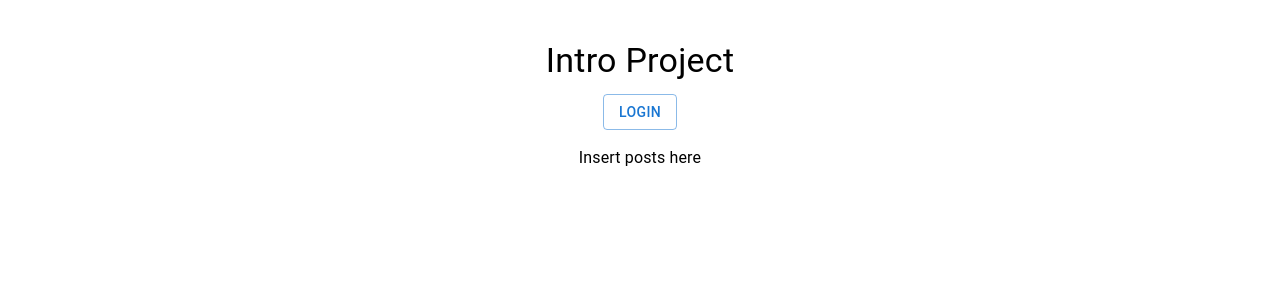
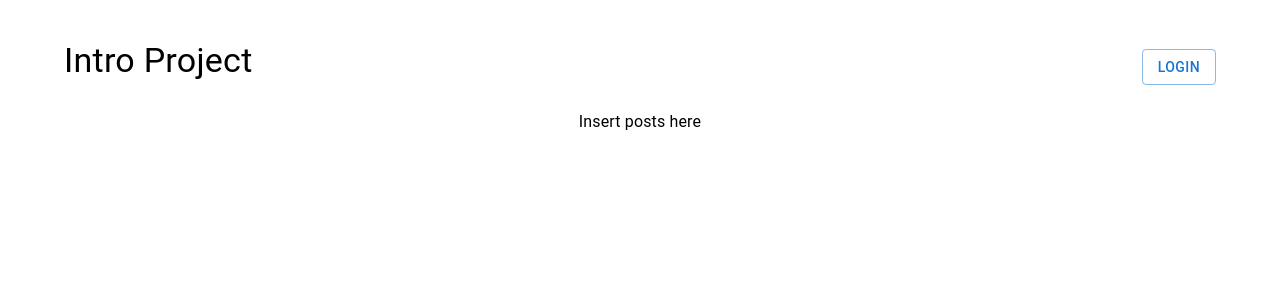
Before and after one commit to usd-cs/COMP-49X-24-25-our-search-intro-project, a React (Create React App) app in the folder frontend/: page / in a window 1280 px wide. Shown: the top 300 px of the page. Built offline with nearby package versions, Linux system fonts and the light colour scheme.

Commit message:
moved App content into helper functions to clarify what each part is rendering

```diff
--- a/frontend/package.json
+++ b/frontend/package.json
@@ -5,6 +5,7 @@
   "dependencies": {
     "@emotion/react": "^11.13.3",
     "@emotion/styled": "^11.13.0",
+    "@mui/icons-material": "^6.1.6",
     "@mui/material": "^6.1.6",
     "@testing-library/jest-dom": "^5.17.0",
     "@testing-library/react": "^13.4.0",
--- a/frontend/src/App.js
+++ b/frontend/src/App.js
@@ -45,37 +45,62 @@ function App() {
         }
     }, [showLogin]);
 
+    const renderLogin = () => {
+        if (showLogin) {
             return (
-    <Container maxWidth="sm">
-        <Box textAlign="center" mt={5}>
+                <Login onLogin={handleLogin} setShowLogin={setShowLogin} />
+            );
+        } else {
+            return renderButtons();
+        }
+    };
 
+    const renderButtons = () => {
+        let buttonContent;
+
+        if (isAuthenticated) {
+            buttonContent = (
+                <>
+                    <Button variant="outlined" color="primary" onClick={handleLogout}>Logout</Button>
+                    <p>button to create post here</p>
+                </>
+            );
+        } else {
+            buttonContent = (
+                <Button variant="outlined" color="primary" onClick={showLoginForm}>Login</Button>
+            );
+        }
+
+        return (
+            <Box
+                sx={{
+                    display: 'flex',
+                    justifyContent: 'space-between',
+                    alignItems: 'center',
+                    width: '100%',
+                    position: 'relative'
+                }}
+            >
                 <Typography variant="h4" component="h1" gutterBottom>
                     Intro Project
                 </Typography>
+                {buttonContent}
+            </Box>
+        );
+    }
 
-            {showLogin ? (
-                <>
-                <Login onLogin={handleLogin} setShowLogin={setShowLogin}></Login>
-                </>
-            ) : (
-                <>
-                {isAuthenticated ? (
-                    <>
-                    <Button variant="outlined" color="primary" onClick={handleLogout}>Logout</Button>
-                    <p> button to create post here </p>
-                    </>
-                ) : (
-                    <>
-                    <Button variant="outlined" color="primary" onClick={showLoginForm}>Login</Button>
-                    </>
-                )}
+    return (
+        <Container maxWidth="lg">
+            <Box textAlign="center" mt={5}>
+
+                {renderLogin()}
+
                 <Typography variant="body1" mt={2}>
                     Insert posts here
                 </Typography>
-                </>
-            )}
             </Box>
         </Container>
+
     );
     // render postlist because posts show regardless of if logged in or not
     // pass userName to postlist in case the user creates a new post
```
Also changed, not shown: 1 other file (tests, documents, lock files or other folders). Lines whose indentation alone changed are shown as unchanged.
